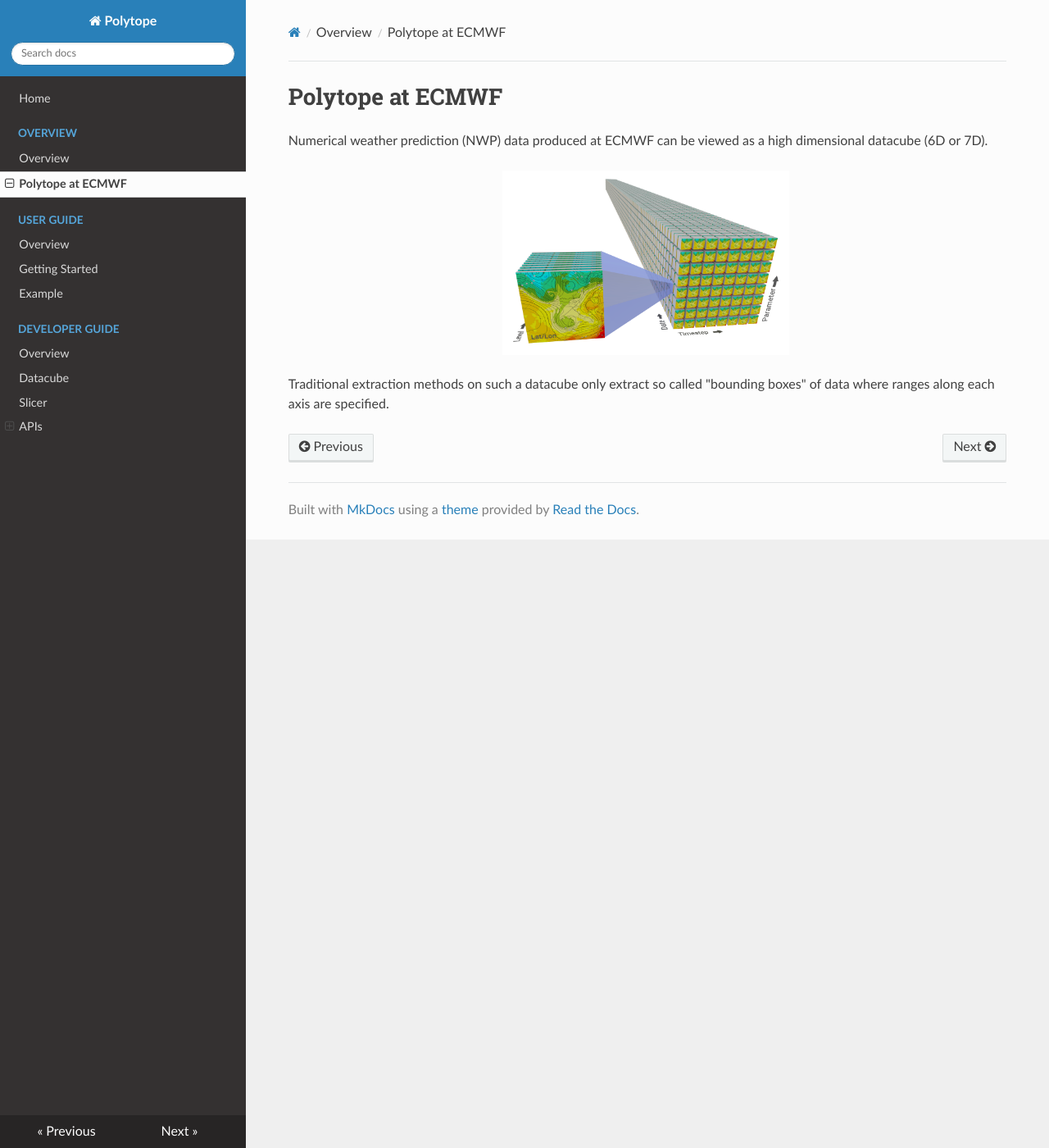
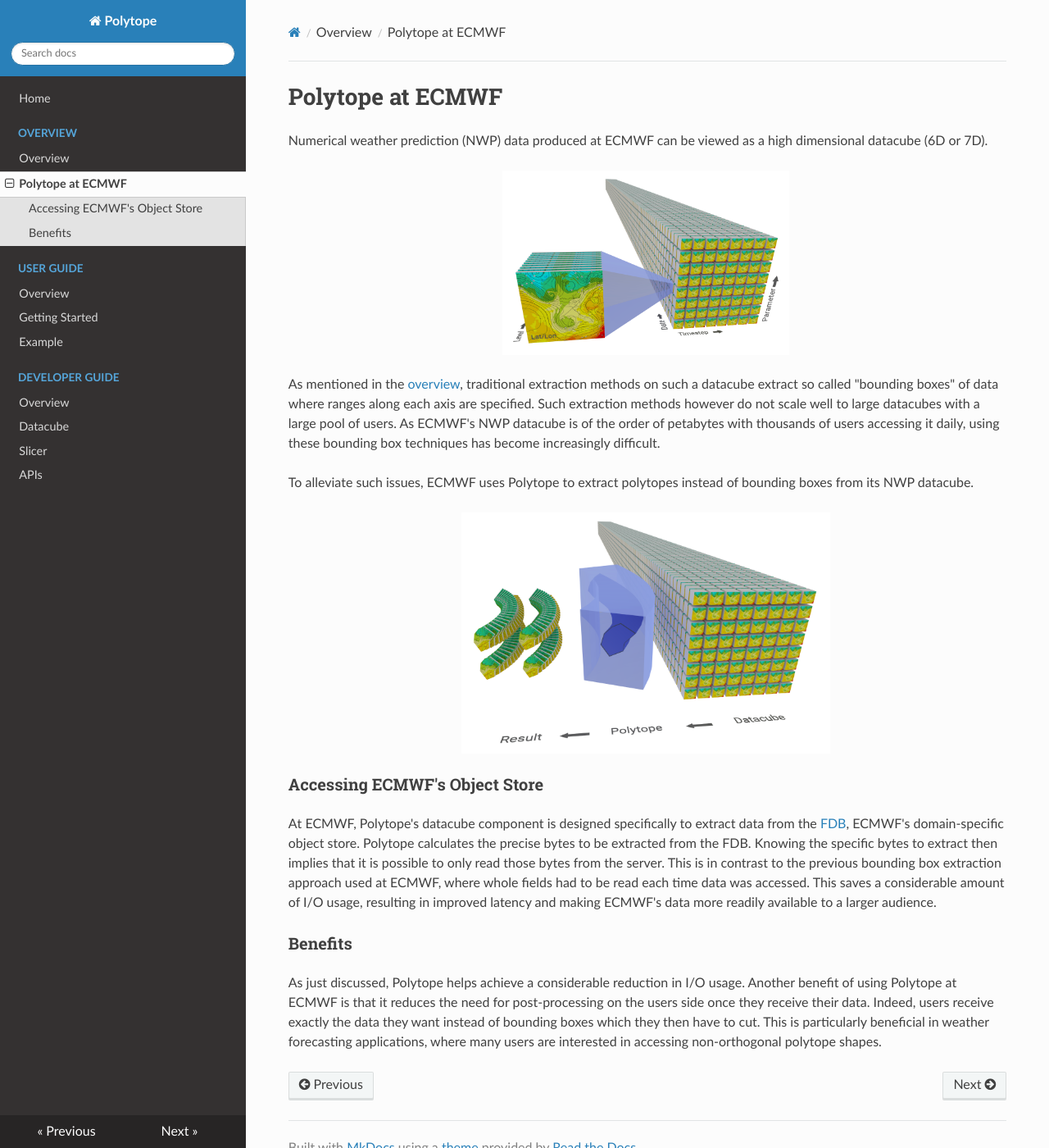
Before and after one commit to ecmwf/polytope, an MkDocs documentation site: the page built from docs/Overview/Polytope_at_ECMWF.md, in a window 1280 px wide and 1400 px high. Shown: the whole window at 82% size. Built offline with MkDocs 1.6.1, drawn with Linux system fonts in a browser that asks for light colours; nearby versions of some CDN libraries.

Commit message:
update docs

```diff
--- a/docs/Overview/Polytope_at_ECMWF.md
+++ b/docs/Overview/Polytope_at_ECMWF.md
@@ -7,4 +7,26 @@
     </p>
     </div>
 
-Traditional extraction methods on such a datacube only extract so called "bounding boxes" of data where ranges along each axis are specified.
+As mentioned in the [overview](../Overview/Overview.md), traditional extraction methods on such a datacube extract so called "bounding boxes" of data where ranges along each axis are specified. Such extraction methods however do not scale well to large datacubes with a large pool of users. As ECMWF's NWP datacube is of the order of petabytes with thousands of users accessing it daily, using these bounding box techniques has become increasingly difficult.
+
+To alleviate such issues, ECMWF uses Polytope to extract polytopes instead of bounding boxes from its NWP datacube.
+    <div style="text-align:center">
+    <p style="float: middle; margin: 0 5px 0 0px;">
+        <img src="../images_overview/ecmwf_polytope.png" alt="Polytope Concept" width="450"/>
+    </p>
+    </div>
+
+### Accessing ECMWF's Object Store
+
+At ECMWF, Polytope's datacube component is designed specifically to extract data from the [FDB](https://github.com/ecmwf/fdb), ECMWF's domain-specific object store.
+Polytope calculates the precise bytes to be extracted from the FDB.
+Knowing the specific bytes to extract then implies that it is possible to only read those bytes from the server.
+This is in contrast to the previous bounding box extraction approach used at ECMWF, where whole fields had to be read each time data was accessed.
+This saves a considerable amount of I/O usage, resulting in improved latency and making ECMWF's data more readily available to a larger audience.
+
+### Benefits
+
+As just discussed, Polytope helps achieve a considerable reduction in I/O usage.
+Another benefit of using Polytope at ECMWF is that it reduces the need for post-processing on the users side once they receive their data.
+Indeed, users receive exactly the data they want instead of bounding boxes which they then have to cut.
+This is particularly beneficial in weather forecasting applications, where many users are interested in accessing non-orthogonal polytope shapes.
--- a/mkdocs.yml
+++ b/mkdocs.yml
@@ -19,6 +19,6 @@
         - Overview: Developer_Guide/Overview.md
         - Datacube: Developer_Guide/Datacube.md
         - Slicer: Developer_Guide/Slicer.md
-        - APIs:
-            - API levels: Developer_Guide/API.md
-            - Mid-level Shapes: Developer_Guide/shapes.md
+        - APIs: Developer_Guide/API.md
+            # - API levels: Developer_Guide/API.md
+            # - Mid-level Shapes: Developer_Guide/shapes.md
```
Also changed, not shown: docs/Developer_Guide/Overview.md (+2 -2 lines), docs/Developer_Guide/shapes.md (+16 -16 lines), docs/Overview/Overview.md (+39 -0 lines), docs/User_Guide/Overview.md (+14 -2 lines), docs/Overview/images_overview/ecmwf_polytope.png (added), docs/User_Guide/images_users/shipping_route.png (added).
